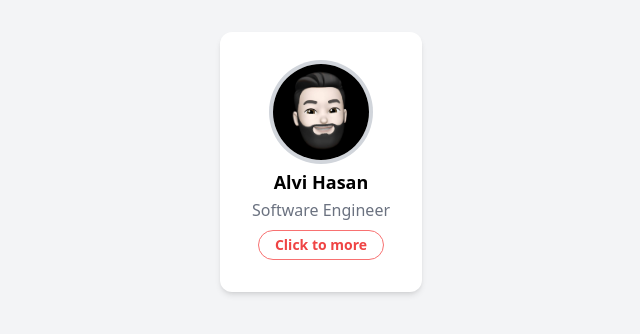
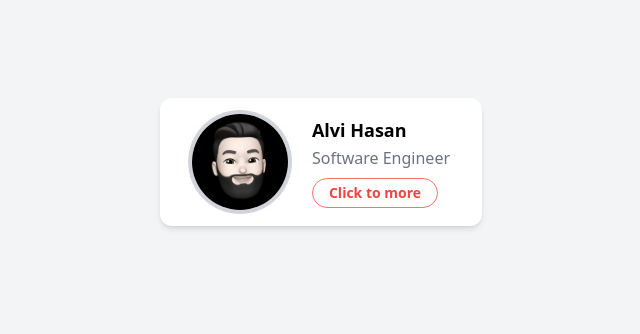
Before and after one commit to livealvi/learnTailwind, a website: page index.html in a window 1280 px wide. Shown: the part 238-572 px from the top of the page, without its empty margins (319-959 px from the left). Drawn offline with Linux system fonts and the light colour scheme.

Commit message:
add: responsive

```diff
--- a/index.html
+++ b/index.html
@@ -11,9 +11,11 @@
 </head>
 
 <body class="h-screen flex items-center justify-center bg-gray-100">
-  <div class="max-w-sm mx-auto p-8 bg-white rounded-xl shadow-md space-y-2">
-    <img class="h-24 mx-auto rounded-full ring-4 ring-gray-300" src="./img/dp.jpeg" alt="alvi hasan">
-    <div class="text-center space-y-2">
+  <div
+    class="max-w-sm mx-auto p-8 bg-white rounded-xl shadow-md space-y-2 sm:flex sm:items-center sm:py-4 sm:space-y-0 sm:space-x-6">
+    <img class="h-24 mx-auto rounded-full ring-4 ring-gray-300 sm:mx-0 sm:flex-shrink-0" src="./img/dp.jpeg"
+      alt="alvi hasan">
+    <div class="text-center space-y-2 sm:text-left">
       <div class="space-y-0.5">
         <p class="text-lg text-black font-semibold">Alvi Hasan</p>
         <p class="text-gray-500 font-medium">Software Engineer</p>
```
Also changed, not shown: output/tailwind.css.
